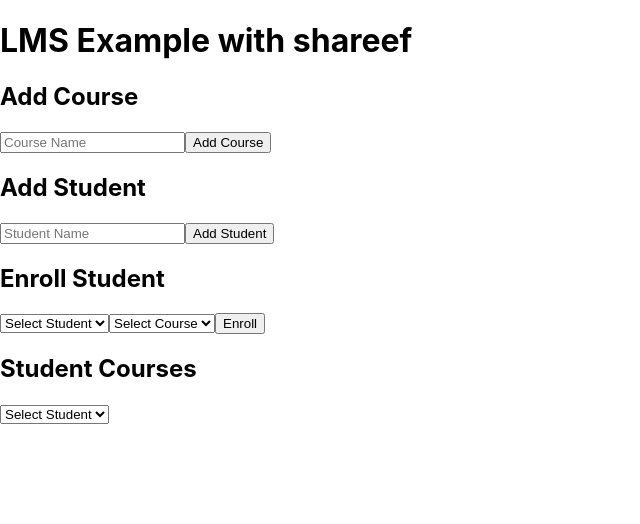
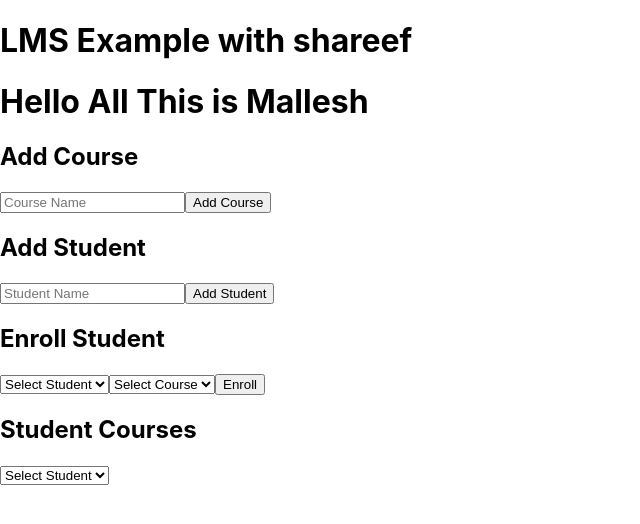
Before and after one commit to AbhiramCheekala/lms-project, a React (Create React App) app: page / in a window 1280 px wide. Shown: the top 524 px of the page, without its empty margins (0-640 px from the left). Built offline with nearby package versions, Linux system fonts and the light colour scheme.

Commit message:
sample text change in App.js

```diff
--- a/src/App.js
+++ b/src/App.js
@@ -8,6 +8,7 @@ const App = () => {
   return (
     <div>
       <h1>LMS Example with shareef</h1>
+      <h1>Hello All This is Mallesh</h1>
       <AddCourse />
       <AddStudent />
       <EnrollStudent />
```
